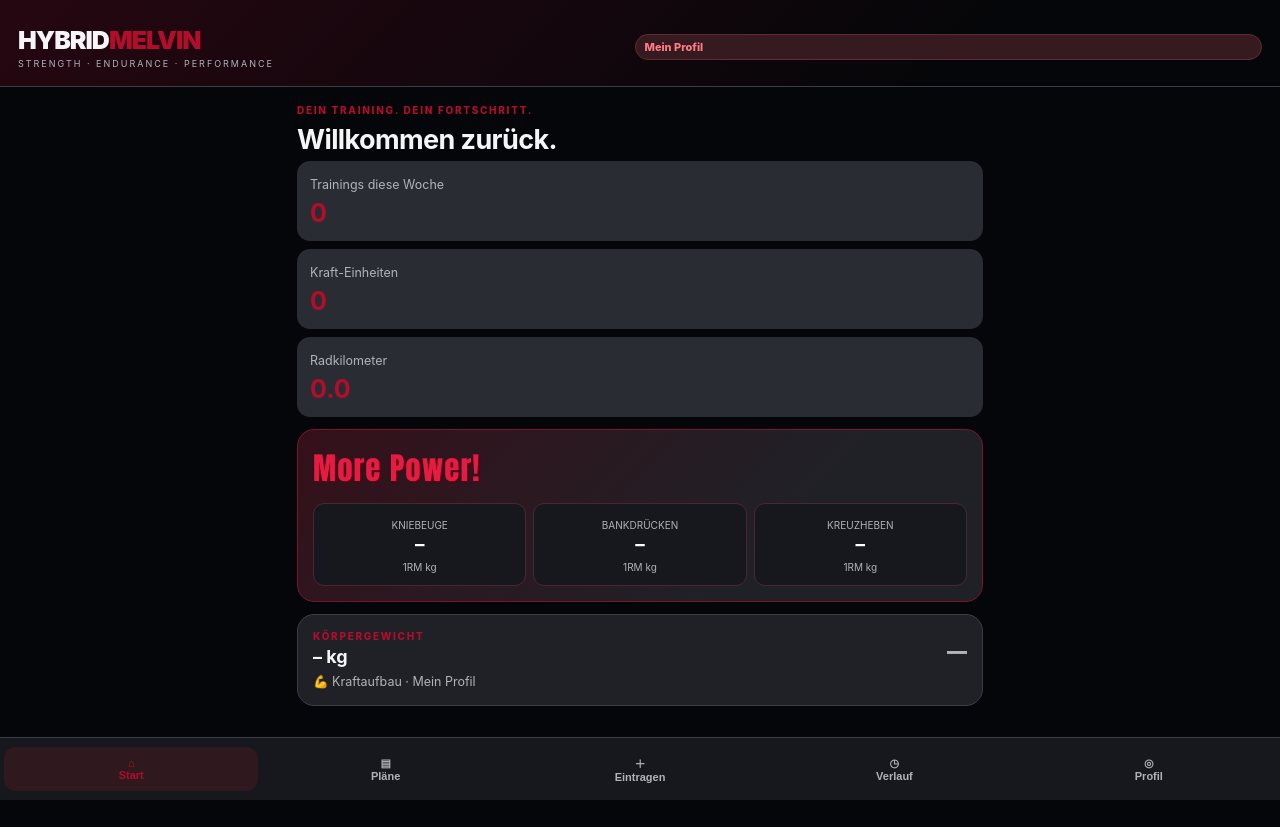
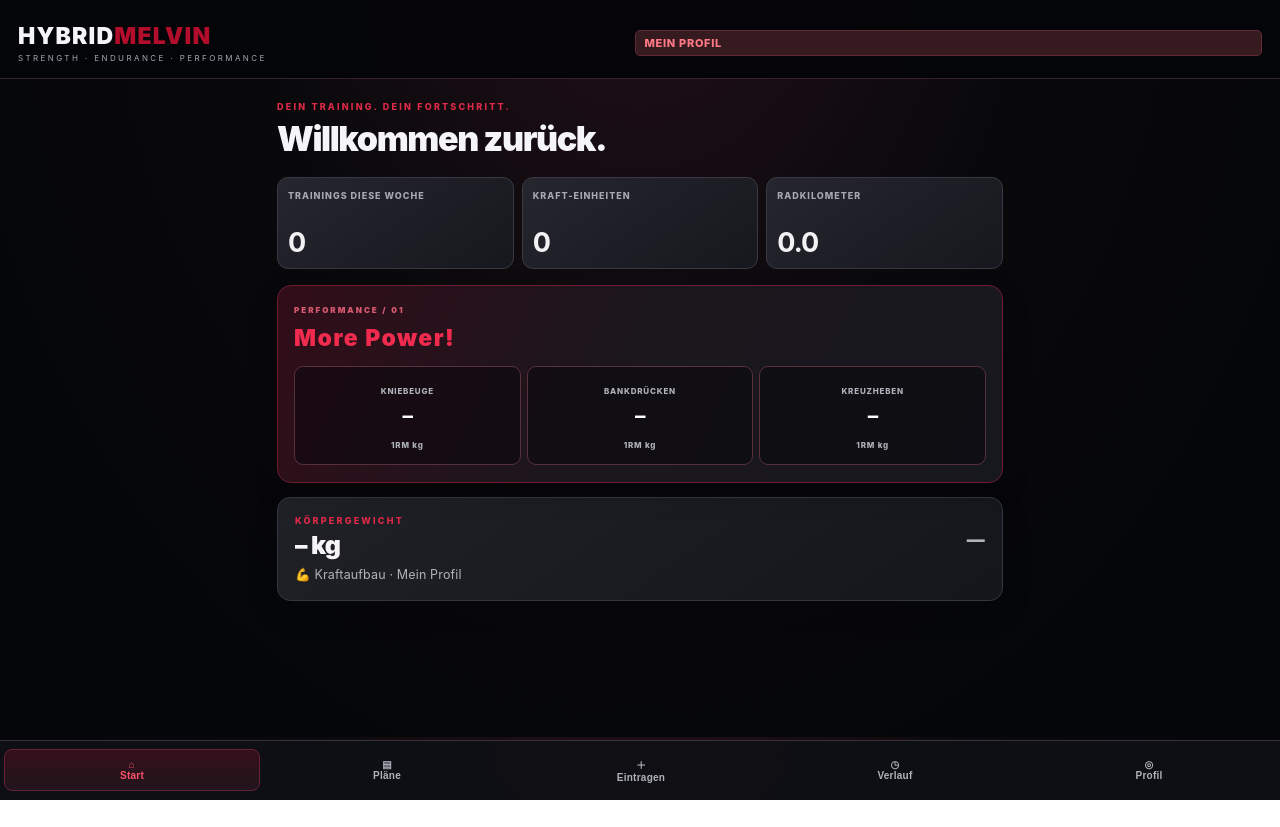
Before and after one commit to 7v46y6yc7s-dot/HybridMelvin, a plain HTML site: page index.html in a window 1280 px wide. After the commit the page ends 800 px from the top, so only its background shows below. Drawn offline with Linux system fonts and the light colour scheme.

Commit message:
Redesign dashboard with premium performance styling

```diff
--- a/index.html
+++ b/index.html
@@ -21,7 +21,47 @@ nav{position:fixed;bottom:0;left:0;right:0;z-index:5;background:#17181d;border-t
 nav button{background:transparent;color:var(--muted);padding:8px 5px;font-size:11px;flex:1}nav button.active{color:var(--red);background:#30191e}
 .item{padding:12px 0;border-bottom:1px solid var(--line)}.item:last-child{border:0}.muted{color:var(--muted)}.hidden{display:none!important}.exercise{background:var(--panel2);padding:12px;border-radius:12px;margin:8px 0}
 footer{text-align:center;color:#6f7078;font-size:10px;padding:18px}
-.day-card{background:var(--panel2);border:1px solid var(--line);border-radius:11px;padding:9px 10px;margin:5px 0}.exercise{padding:8px 10px;margin:5px 0}.exercise label{margin-top:2px}.exercise input,.exercise select{padding:9px;margin:4px 0 6px}.week-block{margin:10px 0}.week-block>.card{padding:10px}.week-block>.card>.card{padding:9px;margin:7px 0}.week-block .day-card p{margin:4px 0 7px}.week-block .day-card .muted{font-size:12px}.plan-switcher{display:grid;gap:8px}.plan-choice{display:flex;align-items:center;justify-content:space-between;gap:8px;background:var(--panel2);border:1px solid var(--line);padding:10px 12px;border-radius:11px}.plan-choice.selected{border-color:var(--red)}.plan-choice button{padding:8px 10px;font-size:12px}.hero-art{display:grid;grid-template-columns:1fr 1fr;gap:10px;margin:18px 0}.art-tile{background:linear-gradient(145deg,#25232a,#17181e);border:1px solid var(--line);border-radius:16px;padding:12px;text-align:center;overflow:hidden}.art-tile svg{width:100%;height:100px;display:block}.art-tile b{font-size:12px;letter-spacing:1px;color:var(--muted)}.day-card.done{border-color:#367b56}.week-block{margin:16px 0}.week-title{display:flex;justify-content:space-between;align-items:center}.deload{color:#ff9a70}.done-tag{color:#73d69c;font-weight:800;font-size:11px}.metric-grid{display:grid;grid-template-columns:1fr 1fr;gap:8px}</style></head><body>
+.day-card{background:var(--panel2);border:1px solid var(--line);border-radius:11px;padding:9px 10px;margin:5px 0}.exercise{padding:8px 10px;margin:5px 0}.exercise label{margin-top:2px}.exercise input,.exercise select{padding:9px;margin:4px 0 6px}.week-block{margin:10px 0}.week-block>.card{padding:10px}.week-block>.card>.card{padding:9px;margin:7px 0}.week-block .day-card p{margin:4px 0 7px}.week-block .day-card .muted{font-size:12px}.plan-switcher{display:grid;gap:8px}.plan-choice{display:flex;align-items:center;justify-content:space-between;gap:8px;background:var(--panel2);border:1px solid var(--line);padding:10px 12px;border-radius:11px}.plan-choice.selected{border-color:var(--red)}.plan-choice button{padding:8px 10px;font-size:12px}.hero-art{display:grid;grid-template-columns:1fr 1fr;gap:10px;margin:18px 0}.art-tile{background:linear-gradient(145deg,#25232a,#17181e);border:1px solid var(--line);border-radius:16px;padding:12px;text-align:center;overflow:hidden}.art-tile svg{width:100%;height:100px;display:block}.art-tile b{font-size:12px;letter-spacing:1px;color:var(--muted)}.day-card.done{border-color:#367b56}.week-block{margin:16px 0}.week-title{display:flex;justify-content:space-between;align-items:center}.deload{color:#ff9a70}.done-tag{color:#73d69c;font-weight:800;font-size:11px}.metric-grid{display:grid;grid-template-columns:1fr 1fr;gap:8px}
+/* PREMIUM PERFORMANCE REDESIGN — Farbwelt bewusst beibehalten */
+body{background:radial-gradient(ellipse at 50% -12%,#241018 0%,#09090c 42%,#050609 78%);letter-spacing:.01em}
+header{background:rgba(5,6,9,.94);backdrop-filter:blur(18px);border-bottom:1px solid #38212a;padding-top:calc(22px + env(safe-area-inset-top));padding-bottom:15px}
+.brand{font-size:23px;letter-spacing:1.2px;font-weight:950}
+.tag{font-size:8px;letter-spacing:2.4px;color:#a7a7b0}
+main{max-width:760px;padding:22px 17px 30px}
+.eyebrow{font-size:9px;letter-spacing:2.2px;color:#e02a49}
+h1{font-size:34px;line-height:1.02;letter-spacing:-1.4px;font-weight:900;margin:10px 0 20px}
+h2{font-size:17px;letter-spacing:-.25px;font-weight:850}
+.card{background:linear-gradient(145deg,#222229,#17181e);border:1px solid #34343d;border-radius:13px;padding:17px;margin:14px 0;box-shadow:0 10px 28px rgba(0,0,0,.18)}
+.strength-stats{display:grid;grid-template-columns:repeat(3,minmax(0,1fr));gap:8px;margin:16px 0}
+.strength-stats .stat{min-width:0;min-height:92px;display:flex;flex-direction:column;justify-content:space-between;background:linear-gradient(145deg,#25262e,#17181e);border:1px solid #383943;border-radius:11px;padding:12px 10px}
+.strength-stats .stat small{font-size:9px;line-height:1.25;letter-spacing:1px;text-transform:uppercase;font-weight:800;color:#a7a8b1}
+.strength-stats .stat strong{font-size:27px;line-height:1;color:#f2f2f4;margin-top:12px;letter-spacing:-1px}
+.power-block{position:relative;overflow:hidden;padding:19px 16px 17px;background:linear-gradient(115deg,#310d18 0%,#1b171d 48%,#17181e 100%);border:1px solid #6d1b30;border-radius:14px}
+.power-block:before{content:"PERFORMANCE / 01";display:block;color:#d75a70;font-size:8px;letter-spacing:2px;font-weight:900;margin-bottom:12px}
+.power-title{font-family:-apple-system,BlinkMacSystemFont,"Segoe UI",sans-serif;font-size:23px;line-height:1;font-weight:950;letter-spacing:1.4px;color:#f12b4e;text-shadow:none;margin-bottom:16px}
+.power-values{gap:6px}
+.power-value{background:rgba(5,6,9,.48);border:1px solid #56303a;border-radius:9px;padding:12px 5px}
+.power-value small{font-size:8px;letter-spacing:.8px;font-weight:800}
+.power-value b{font-size:21px;letter-spacing:-.6px;margin:5px 0}
+#dashboard>.card:not(.power-block){background:linear-gradient(145deg,#202127,#15161b);border-color:#35363f}
+#dashWeight{font-size:25px!important;font-weight:900;letter-spacing:-.8px}
+.weight-trend{font-size:18px}
+button,.btn{border-radius:9px;background:#b20d2b;padding:13px 16px;font-weight:850;letter-spacing:.15px;box-shadow:0 5px 14px rgba(178,13,43,.16)}
+button.secondary{background:#292a31;border:1px solid #454650;box-shadow:none}
+button.ghost{border-radius:9px}
+input,select,textarea{background:#121318;border:1px solid #3a3b44;border-radius:9px}
+nav{background:rgba(15,16,21,.96);backdrop-filter:blur(18px);border-top:1px solid #38333a;padding-top:8px}
+nav button{font-size:10px;font-weight:750;letter-spacing:.25px;border-radius:8px;box-shadow:none}
+nav button.active{color:#ff526c;background:linear-gradient(180deg,#35101b,#21151b);border:1px solid #642137}
+.week-fold{background:#191a20;border:1px solid #35363f;border-radius:10px;padding:12px}
+.week-fold>summary{font-size:13px;letter-spacing:.1px}
+.day-square{border-radius:8px;background:#111217;border-color:#383943;font-weight:850}
+.day-square.selected{background:#35101a;border-color:#d01a3d}
+.day-detail,.exercise,.plan-choice{border-radius:9px}
+.pill{border-radius:5px;text-transform:uppercase;letter-spacing:.7px}
+.profile-actions button{box-shadow:none}
+@media(max-width:390px){main{padding-left:13px;padding-right:13px}.strength-stats{gap:6px}.strength-stats .stat{padding:10px 8px;min-height:86px}.strength-stats .stat strong{font-size:24px}.power-value b{font-size:18px}h1{font-size:31px}}
+</style></head><body>
 <header><div class="row" style="align-items:center"><div style="flex:1"><div class="brand">HYBRID<span>MELVIN</span></div><div class="tag">STRENGTH · ENDURANCE · PERFORMANCE</div></div><div id="activeProfileBadge" class="pill">Profil</div></div></header>
 <main>
 <section id="dashboard">
```
